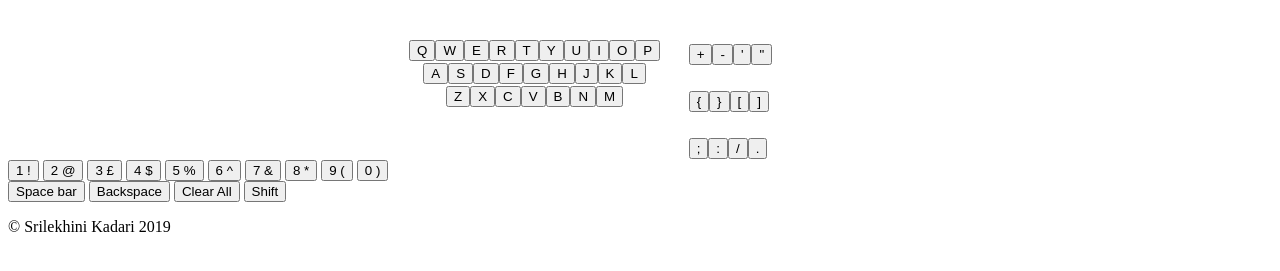
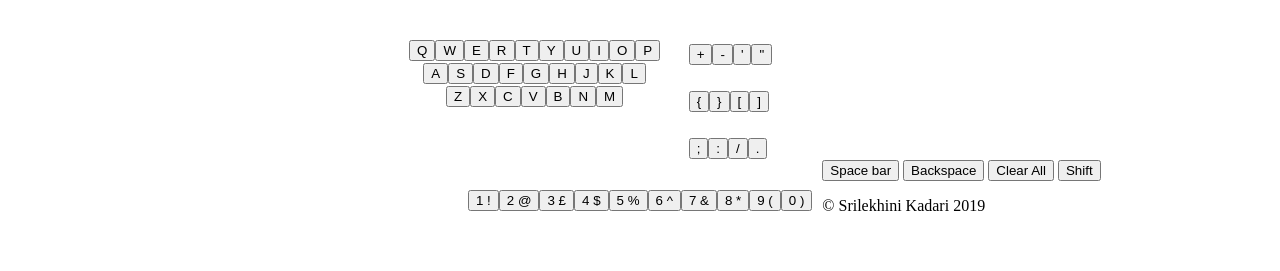
Before and after one commit to Agun10/Keyboard-App, a website: page index.html in a window 1280 px wide. Shown: the part 269-540 px from the top of the page. Drawn offline with Linux system fonts and the light colour scheme.

Commit message:
added styling to numbers

```diff
--- a/stylesheets/index.css
+++ b/stylesheets/index.css
@@ -75,3 +75,23 @@ header {
 	margin-top: 25px;
 	margin-left: 27px;
 }
+
+.numbers-keyset {
+	display: flex;
+	flex-direction: column;
+	align-items: center;
+	justify-content: center;
+	flex-wrap: nowrap;
+	margin-left: 450px;
+	float: left;
+	margin-top: 20px;
+}
+
+.numbers {
+	display: flex;
+	flex-direction: row;
+	align-items: center;
+	justify-content: center;
+	font-size: 20%;
+	padding: 10px;
+}
```
